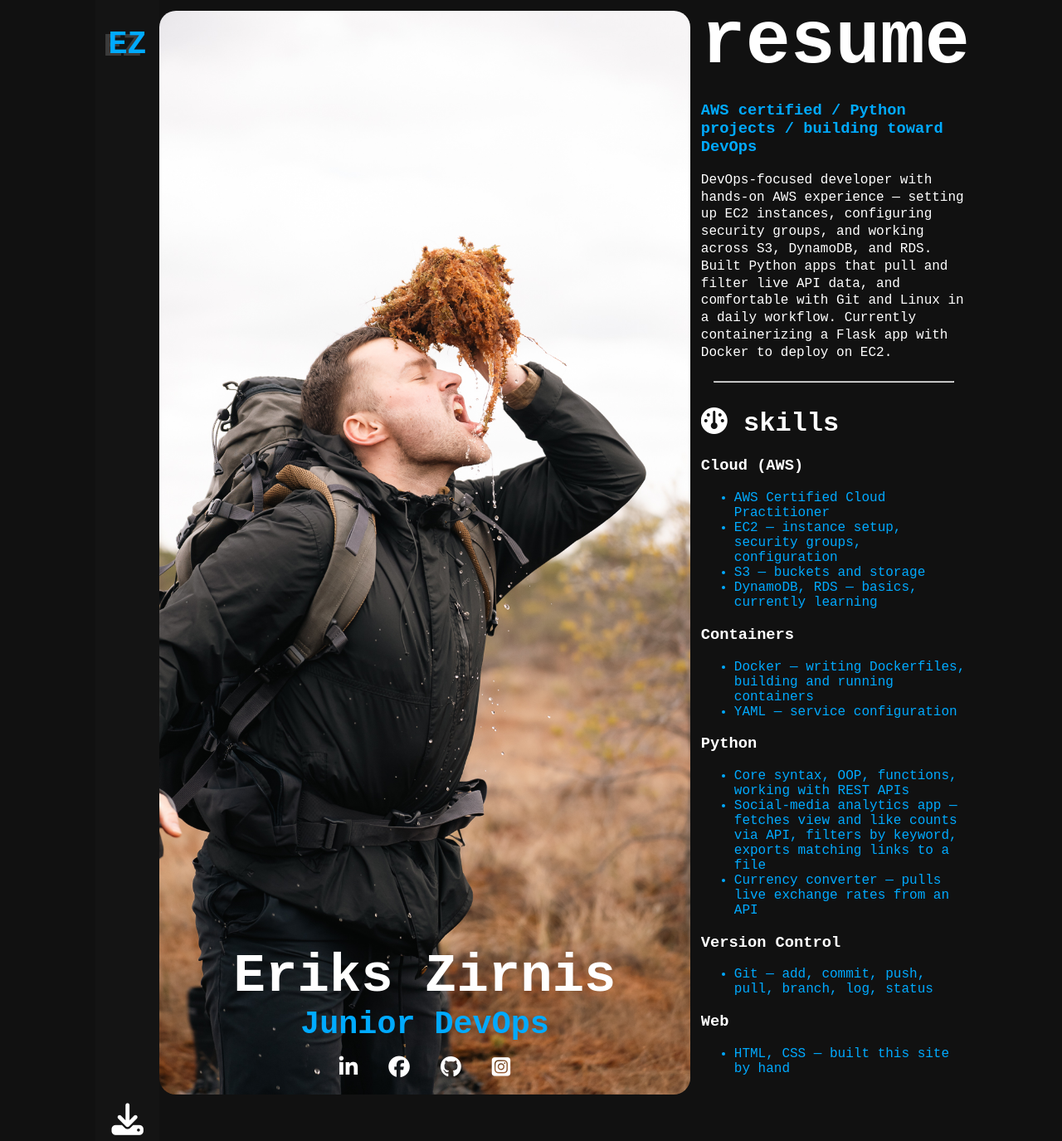
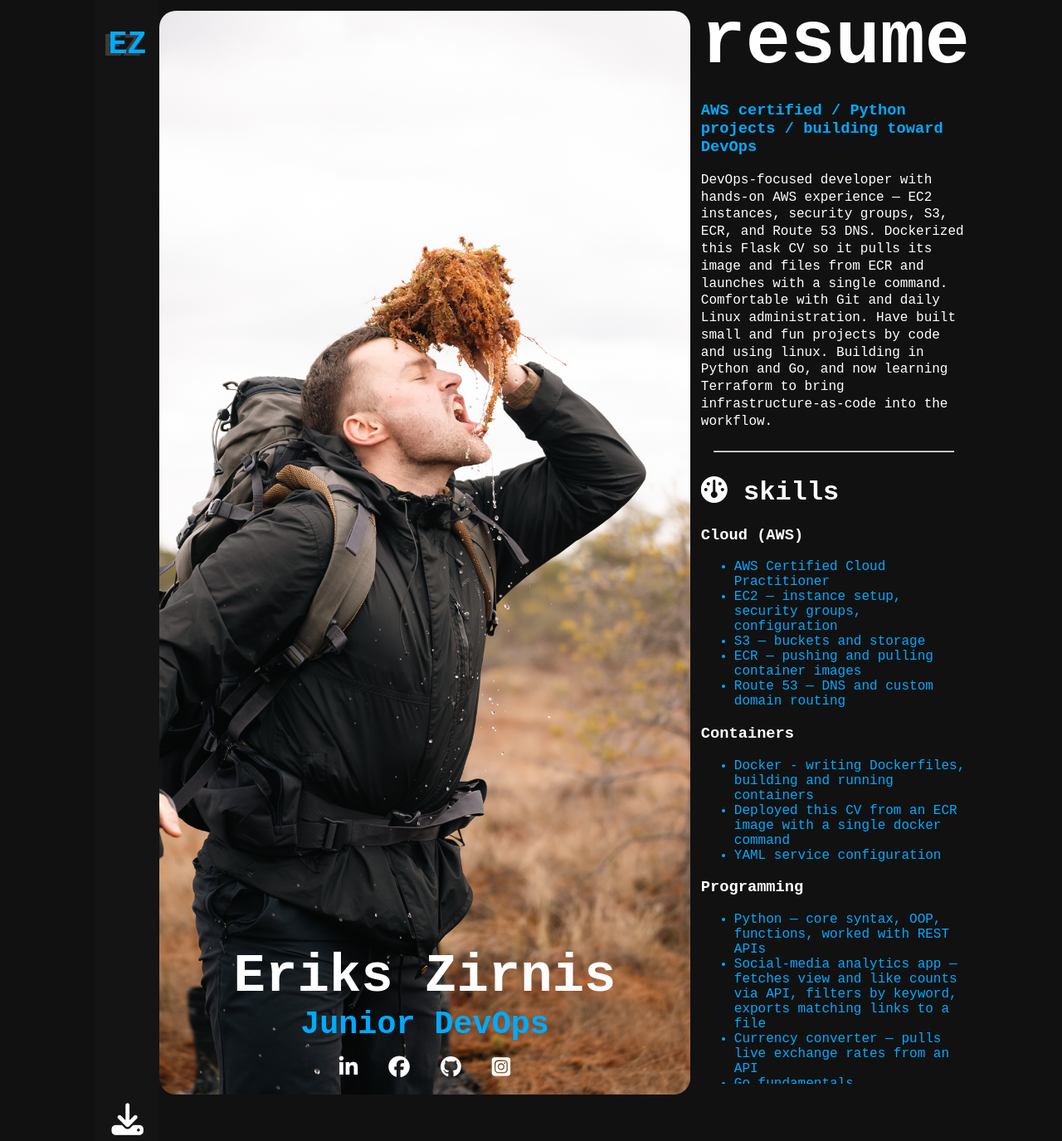
Before and after one commit to turbopea/flask_web_app, a Flask app: page / in a window 1280 px wide. Shown: the whole page at 83% size. Run offline with Flask 3, Linux system fonts and the light colour scheme; some libraries are stand-ins or nearby versions.

Commit message:
Edit: CV_ZIRNIS.pdf, styles.css, index.html

```diff
--- a/static/styles.css
+++ b/static/styles.css
@@ -144,6 +144,9 @@ width: 90%
 .skills li {
   color: #00aaff;
 }
+.skills li a {
+  color: white;
+  }
 
 @media (max-width: 768px) {
   .container {
@@ -166,6 +169,9 @@ width: 90%
     max-width: 100%;
     height: auto;
     margin-right: 0;
+  }
+  .skills li a {
+  color: white;
   }
   .picture img {
     height: auto;
--- a/templates/index.html
+++ b/templates/index.html
@@ -42,10 +42,11 @@
                 <h3>AWS certified  /  Python projects  /  building toward DevOps</h3>
             </div>
             <p class="summary">
-              DevOps-focused developer with hands-on AWS experience — setting up EC2 instances,
-              configuring security groups, and working across S3, DynamoDB, and RDS. Built Python
-              apps that pull and filter live API data, and comfortable with Git and Linux in a daily
-              workflow. Currently containerizing a Flask app with Docker to deploy on EC2.
+              DevOps-focused developer with hands-on AWS experience — EC2 instances, security
+              groups, S3, ECR, and Route 53 DNS. Dockerized this Flask CV so it
+              pulls its image and files from ECR and launches with a single command. Comfortable
+              with Git and daily Linux administration. Have built small and fun projects by code and using linux.
+              Building in Python and Go, and now learning Terraform to bring infrastructure-as-code into the workflow.
             </p>
         </div>
         <hr>
@@ -57,25 +58,29 @@
               <li>AWS Certified Cloud Practitioner</li>
               <li>EC2 — instance setup, security groups, configuration</li>
               <li>S3 — buckets and storage</li>
-              <li>DynamoDB, RDS — basics, currently learning</li>
+              <li>ECR — pushing and pulling container images</li>
+              <li>Route 53 — DNS and custom domain routing</li>
             </ul>
 
             <h3>Containers</h3>
             <ul>
-              <li>Docker — writing Dockerfiles, building and running containers</li>
-              <li>YAML — service configuration</li>
+              <li>Docker - writing Dockerfiles, building and running containers</li>
+              <li>Deployed this CV from an ECR image with a single docker command</li>
+              <li>YAML service configuration</li>
             </ul>
 
-            <h3>Python</h3>
+            <h3>Programming</h3>
             <ul>
-              <li>Core syntax, OOP, functions, working with REST APIs</li>
+              <li>Python — core syntax, OOP, functions, worked with REST APIs</li>
               <li>Social-media analytics app — fetches view and like counts via API, filters by keyword, exports matching links to a file</li>
               <li>Currency converter — pulls live exchange rates from an API</li>
+              <li>Go fundamentals</li>
             </ul>
 
             <h3>Version Control</h3>
             <ul>
-              <li>Git — add, commit, push, pull, branch, log, status</li>
+              <li>Git fundamentals. Have been using git across my projects, my favourite commands are: git status, git commit, git add,
+                 git log --oneline, git push, git pull, gh repo create, git branch</li>
             </ul>
 
             <h3>Web</h3>
@@ -85,7 +90,17 @@
 
             <h3>Operating Systems</h3>
             <ul>
-              <li>Linux — comfortable in Unix-based terminals; hosted and configured EC2 Linux environments</li>
+              <li>Linux on daily basis, used unix based terminals.Hosted and configured EC2 Linux environments</li>
+              <li>Installed Ubuntu Server on old Windows laptop, using Open SSH connection to connect to it from my MacOs when needed.</li>
+              <li>Hosted a CV website using my old ANDROID phone. Got Termux on phone and it gave me terminal access on phone, then downloaded
+                necessary packages to run my flask server on it. Then used cloudflare tunnel to get HTTPS protocol and assigned custom domain through
+                route 53.
+            </ul>
+
+             <h3>OTHER</h3>
+            <ul>
+              <li>Deployed this CV website on github pages to test it out. Works, free, easy.<a href="https://git.zirnis.dev">GIT.ZIRNIS.DEV</a></li>
+              <li>Deployed this CV website also on EC2 instance, right now it is working:<a href="https://cv.zirnis.dev">CV.ZIRNIS.DEV</a> </li>
             </ul>
           </section>
 
```
Also changed, not shown: 1 other file.
